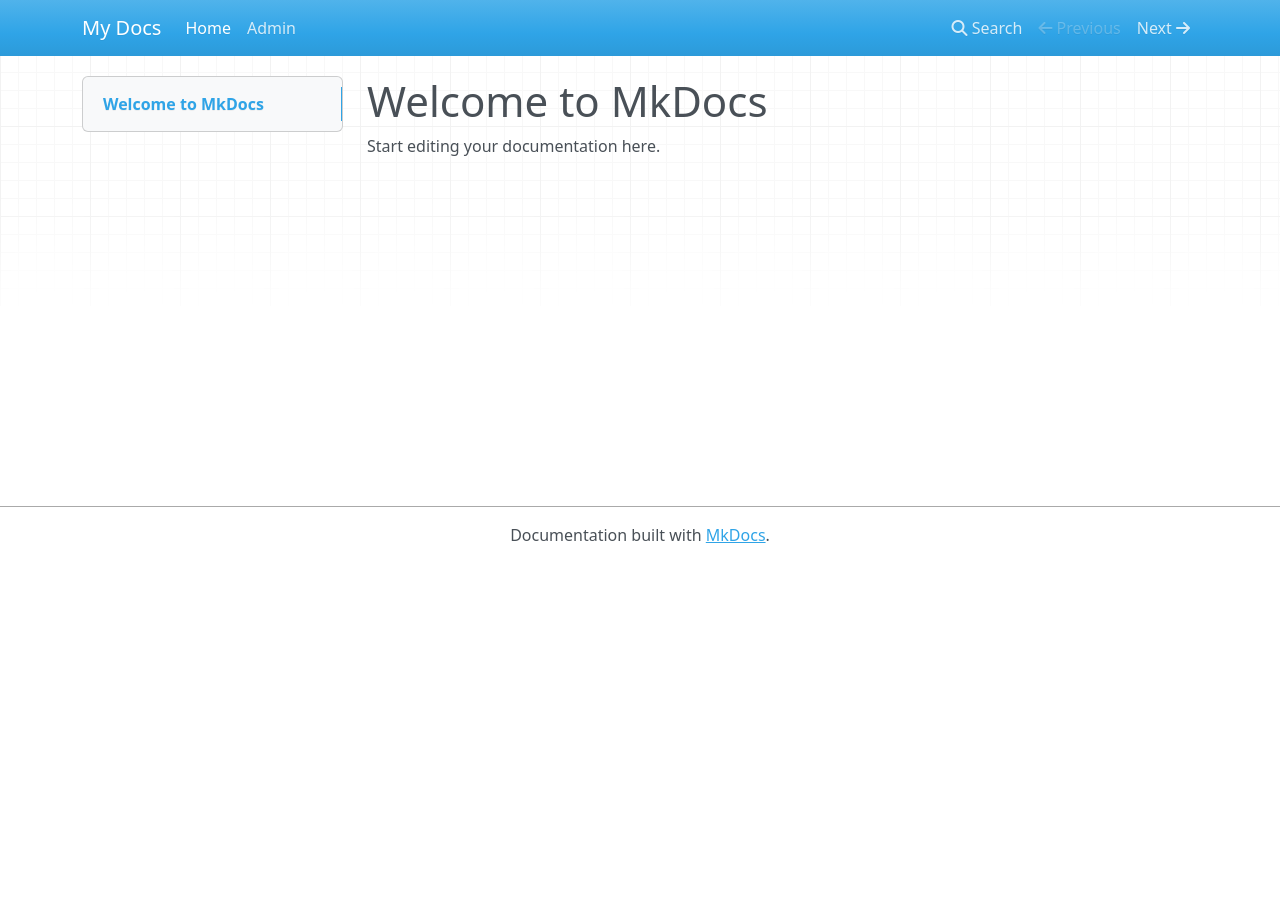
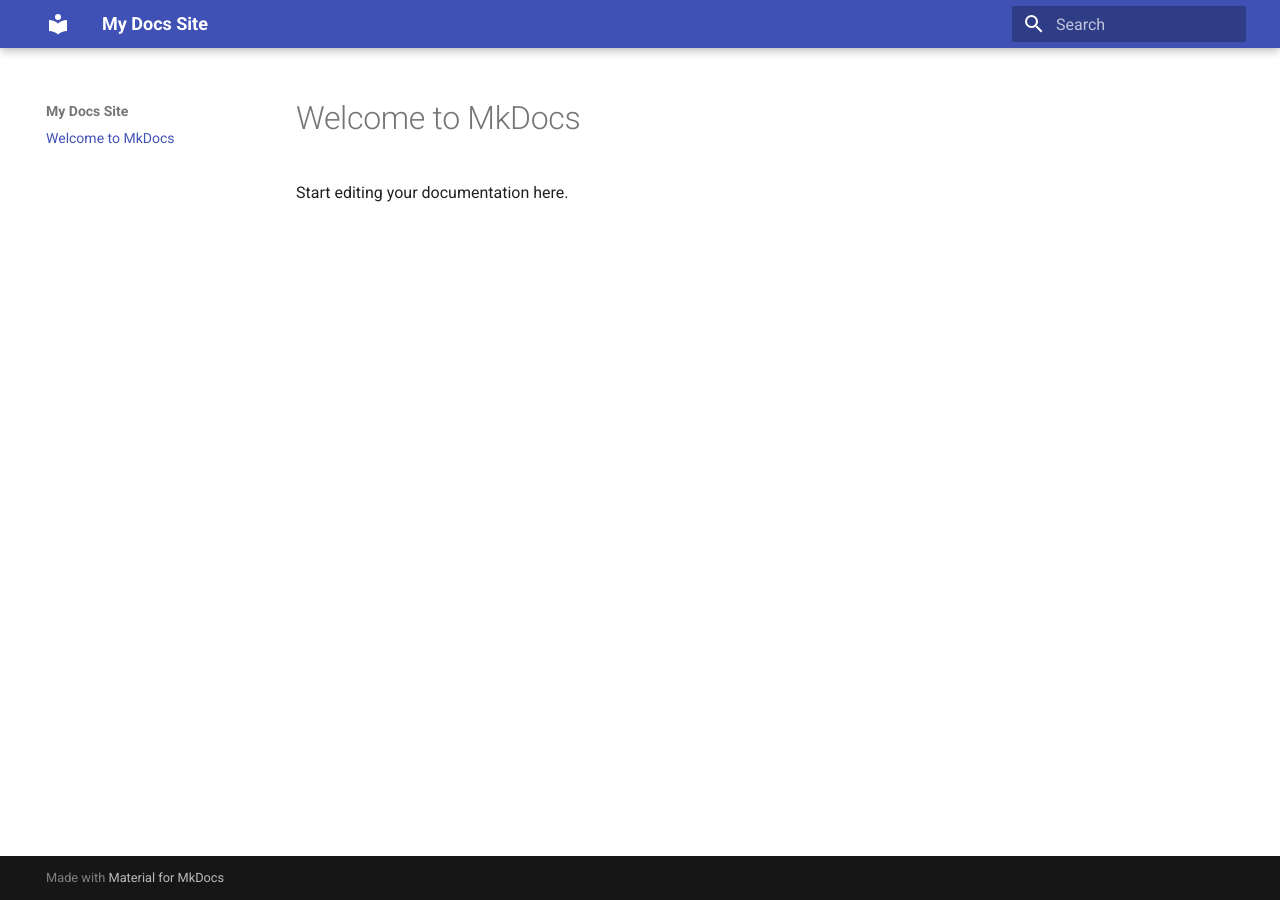
Before and after one commit to tarunchauhan00/testing-cms-2, an MkDocs documentation site: the page built from docs/index.md, in a window 1280 px wide. Built offline with MkDocs 1.6.1 and Material for MkDocs 9.7.7, drawn with Linux system fonts in a browser that asks for light colours; nearby versions of some CDN libraries; some of the changed lines change nothing that is shown.

Commit message:
chore: update mkdocs.yml

```diff
--- a/mkdocs.yml
+++ b/mkdocs.yml
@@ -1,4 +1,30 @@
-site_name: My Docs
-nav:
-  - Home: index.md
-  - Admin: admin/index.html
+site_name: My Docs Site
+site_description: Documentation with Netlify CMS
+
+theme:
+  name: material
+
+# We remove the static nav: section so awesome-pages can auto-generate it.
+# If you want to force-order or hide certain files, see the _.pages trick below.
+
+docs_dir: docs
+
+# Ensure admin UI is published
+include:
+  - admin/**
+
+plugins:
+  - search
+  - awesome-pages:
+      # When a folder has a single page, still show it instead of collapsing
+      collapse_single_pages: false
+
+# Optional extra config for awesome-pages:
+# You can drop a file named docs/_pages in any folder to explicitly list & order pages.
+# Example docs/_pages:
+#   - index.md
+#   - introduction.md
+#   - usage.md
+#   - faq.md
+#   - test-page.md
+#   - test-page-2.md
```
